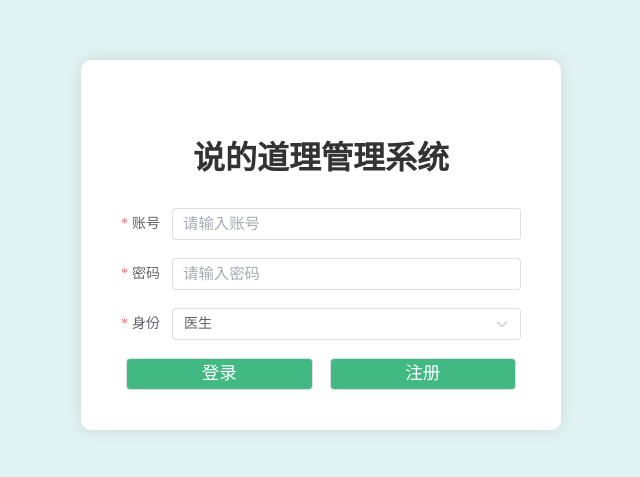
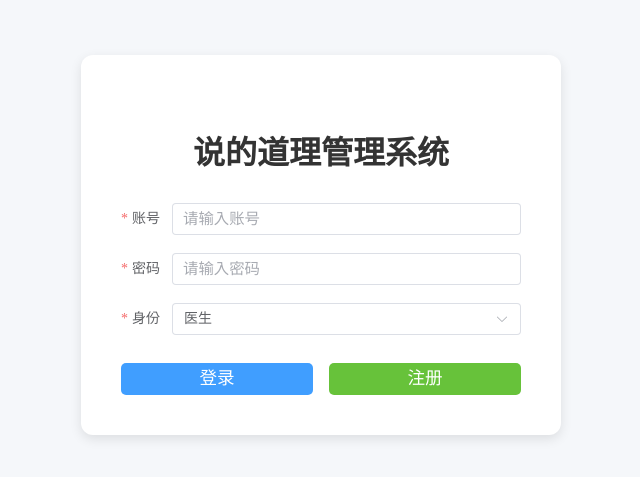
Before and after one commit to nanyan2333/frontSrc, a Vue app: page /login in a window 1280 px wide. Shown: the part 155-632 px from the top of the page, without its empty margins (319-959 px from the left). Built offline with nearby package versions, Linux system fonts and the light colour scheme.

Commit message:
预约加入筛选医生功能

```diff
--- a/src/api/reserve.js
+++ b/src/api/reserve.js
@@ -11,7 +11,7 @@ export function searchReserve(_id, _isDoctor) {
     }
     return request.post('/searchReserve', data)
 }
-export function motifiedReserve(_old,_timeSeg) {
+export function motifiedReserve(_old, _timeSeg) {
     //old:{
     // 	patientId: "",
     // 	doctorId: "",
@@ -25,14 +25,18 @@ export function motifiedReserve(_old,_timeSeg) {
     return request.post('/motifiedReserve', data)
 }
 
-export function removeReserve(data){
+export function removeReserve(data) {
     return request.post('/removeReserve', data)
 }
 
-export const searchAvailableTime = (_id,_date) => {
+export const searchAvailableTime = (_id, _date) => {
     const data = {
         id: _id,
         date: _date
     }
     return request.post('/searchAvailableTime', data)
 }
+
+export const getSelectedDoctorId = (_data) => {
+    return request.post('/getSelectedDoctorId', _data)
+}
--- a/src/views/login.vue
+++ b/src/views/login.vue
@@ -33,14 +33,16 @@
 			</el-form-item>
 			<div class="button-container">
 				<el-button @click="loginFunc" class="button">登录</el-button>
-				<el-button @click="goToRegister" class="button">注册</el-button>
+				<el-button @click="goToRegister" class="button register-button"
+					>注册</el-button
+				>
 			</div>
 		</el-form>
 	</div>
 </template>
 
 <script setup>
-import { ref,watch } from "vue"
+import { ref, watch } from "vue"
 import { useRouter } from "vue-router"
 import useUserStore from "@/store/module/user"
 import { login } from "@/api/setUserState.js"
@@ -75,7 +77,11 @@ const rules = {
 const loginFunc = () => {
 	ruleRef.value.validate((valid) => {
 		if (valid) {
-			login(loginForm.value.account,loginForm.value.password,loginForm.value.isDoctor).then((res) => {
+			login(
+				loginForm.value.account,
+				loginForm.value.password,
+				loginForm.value.isDoctor
+			).then((res) => {
 				if (res.data.status) {
 					userStore.id = loginForm.value.account
 					userStore.token = loginForm.value.account
@@ -104,8 +110,9 @@ html {
 	height: 100%;
 	overflow: auto;
 }
+
 .page-container {
-	background-color: #e0f2f1;
+	background-color: #f5f7fa;
 	height: 100%;
 	display: flex;
 	justify-content: center;
@@ -115,18 +122,19 @@ html {
 }
 
 .login-container {
-	background-color: #fff;
+	background-color: #ffffff;
 	padding: 40px;
-	border-radius: 10px;
+	border-radius: 12px;
 	width: 400px;
-	box-shadow: 0 0 15px rgba(0, 0, 0, 0.1);
+	box-shadow: 0 4px 12px rgba(0, 0, 0, 0.1);
 	text-align: center;
 }
 
 .title {
 	margin-bottom: 30px;
 	font-size: 2em;
-	color: #333;
+	color: #333333;
+	font-weight: bold;
 }
 
 .input-item {
@@ -136,19 +144,22 @@ html {
 
 .button-container {
 	display: flex;
-	justify-content: center;
+	justify-content: space-between;
 }
 
 .button {
 	margin-top: 10px;
 	width: 48%;
 	font-size: 1.1em;
-	background-color: #42b983;
-	color: #fff;
-	margin: 0 5px;
+	background-color: #409eff;
+	color: #ffffff;
+	border: none;
+	border-radius: 5px;
+	padding: 10px;
+	transition: background-color 0.3s ease;
 }
 
-.button:hover {
-	background-color: #339970;
+.register-button {
+	background-color: #67c23a;
 }
 </style>
--- a/src/views/reserve/addReserveList.vue
+++ b/src/views/reserve/addReserveList.vue
@@ -6,11 +6,30 @@
 			label-position="left"
 			ref="formRef"
 			:rules="rules">
+			<el-form-item label="医生属地">
+				<el-input
+					placeholder="输入属地"
+					v-model="queryParams.position"></el-input>
+			</el-form-item>
+			<el-form-item label="医生专长">
+				<el-input
+					placeholder="输入专长"
+					v-model="queryParams.specialty"></el-input>
+			</el-form-item>
 			<el-form-item label="患者id" prop="patientId">
 				<el-input v-model="reserveInfo.patientId"></el-input>
 			</el-form-item>
 			<el-form-item label="医生id" prop="doctorId">
-				<el-input v-model="reserveInfo.doctorId"></el-input>
+				<el-select
+					v-model="reserveInfo.doctorId"
+					filterable
+					placeholder="选择患者id">
+					<el-option
+						v-for="item in doctorIdOptions"
+						:key="item.value"
+						:label="item.label"
+						:value="item.value" />
+				</el-select>
 			</el-form-item>
 			<el-form-item label="预约日期" prop="resDate">
 				<el-date-picker
@@ -42,9 +61,18 @@
 
 <script setup>
 import { ref, toRefs, watch } from "vue"
-import { addReserve, searchAvailableTime } from "../../api/reserve"
+import {
+	addReserve,
+	searchAvailableTime,
+	getSelectedDoctorId,
+} from "../../api/reserve"
 import { ElMessage } from "element-plus"
+
 const formRef = ref(null)
+const queryParams = ref({
+	position: "",
+	specialty: "",
+})
 const options = ref([
 	{ label: "8:00-9:00", value: "08:00:00-09:00:00", disabled: false },
 	{ label: "9:00-10:00", value: "09:00:00-10:00:00", disabled: false },
@@ -53,6 +81,7 @@ const options = ref([
 	{ label: "14:00-15:00", value: "14:00:00-15:00:00", disabled: false },
 	{ label: "15:00-16:00", value: "15:00:00-16:00:00", disabled: false },
 ])
+const doctorIdOptions = ref([])
 const rules = {
 	patientId: [{ required: true, trigger: "blur", message: "输入患者ID" }],
 	doctorId: [{ required: true, trigger: "blur", message: "输入医生ID" }],
@@ -79,6 +108,17 @@ const close = () => {
 const disabledDate = (time) => {
 	return time.getTime() < Date.now() - 86400000
 }
+const selectDoctorId = (newParms) => {
+	getSelectedDoctorId(newParms).then((res) => {
+		doctorIdOptions.value = []
+		res.data.forEach((element) => {
+			doctorIdOptions.value.push({
+				label: element,
+				value: element,
+			})
+		})
+	})
+}
 watch(
 	() => [reserveInfo.value.resDate, reserveInfo.value.doctorId],
 	([newDate, newdoctorId]) => {
@@ -91,7 +131,13 @@ watch(
 		}
 	}
 )
-
+watch(
+	() => queryParams.value,
+	(newVal) => {
+		selectDoctorId(newVal)
+	},
+	{ immediate: true, deep: true }
+)
 const addReserveButtonClick = () => {
 	formRef.value.validate((valid) => {
 		if (valid) {
@@ -115,6 +161,7 @@ const addReserveButtonClick = () => {
 		}
 	})
 }
+selectDoctorId(queryParams.value)
 </script>
 
 <style scoped>
--- a/src/views/reserve/index.vue
+++ b/src/views/reserve/index.vue
@@ -1,10 +1,7 @@
 <template>
 	<el-row>
 		<div class="addButtonGroup">
-			<el-button
-				@click="handleAddDialog"
-				v-if="isPatient"
-				style="padding-right: 30px">
+			<el-button @click="handleAddDialog" v-if="isPatient">
 				<el-icon><Plus /></el-icon>新增预约
 			</el-button>
 		</div>
@@ -49,5 +46,6 @@ const handleAddDialog = () => {
 	width: 100%;
 	display: flex;
 	justify-content: flex-end;
+	padding-right: 30px;
 }
 </style>
```
Lines whose indentation alone changed are shown as unchanged.
